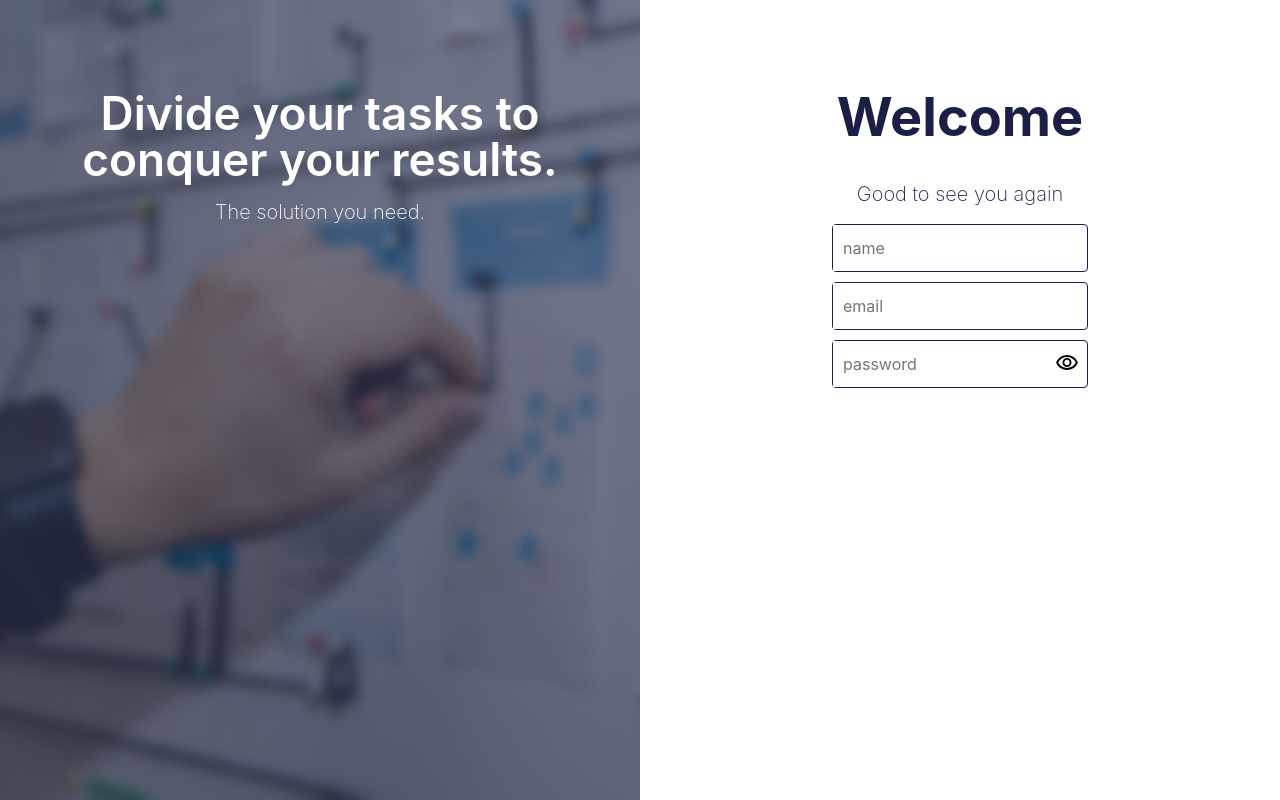
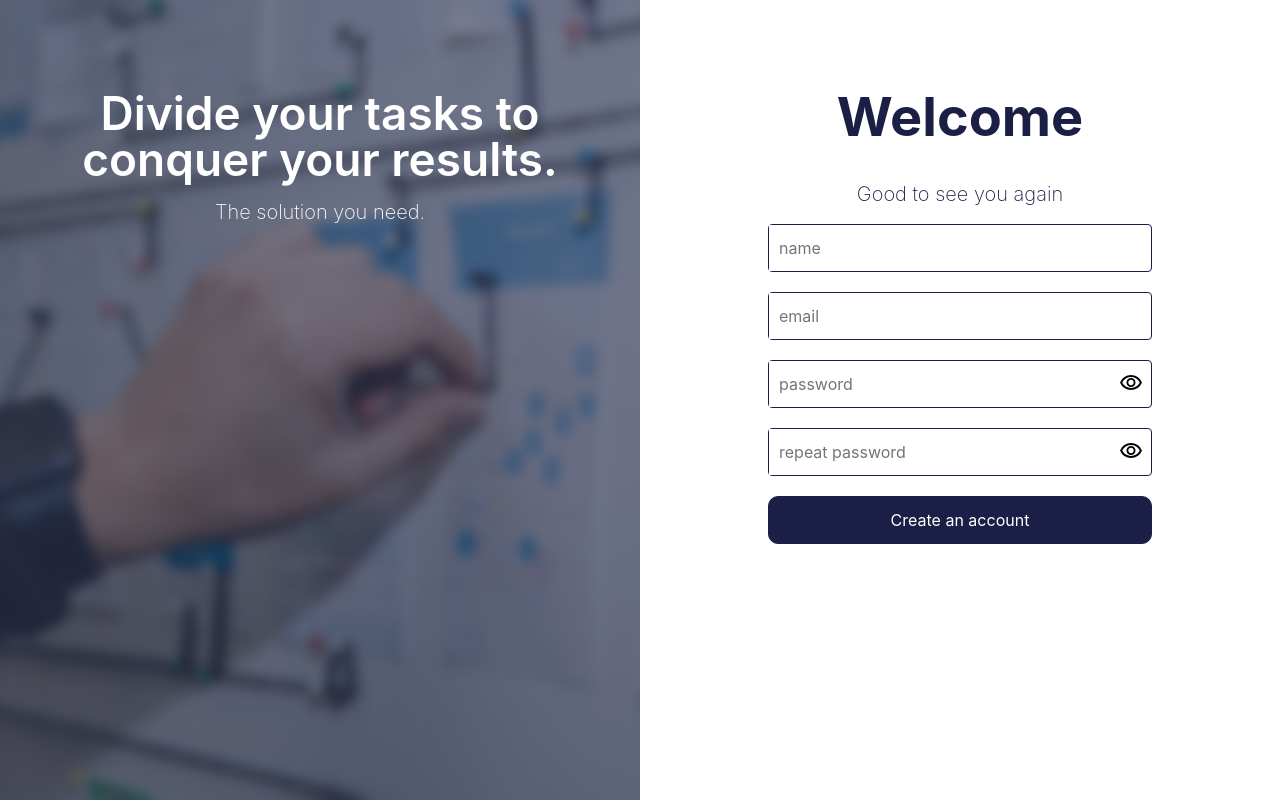
Before and after one commit to GabrielSiron/kanban-task, a Vue app in the folder frontend/: page /signup in a window 1280 px wide. Built offline with nearby package versions, Linux system fonts and the light colour scheme.

Commit message:
feat: add button for signup form

```diff
--- /dev/null
+++ b/frontend/src/components/Button.vue
@@ -0,0 +1,40 @@
+<script setup lang="ts">
+defineProps(['clickFunction', 'color', 'text'])
+</script>
+
+<template>
+    <button :class="'my-btn ' + color">
+        {{ text }}
+    </button>
+</template>
+
+<style>
+.my-btn {
+    height: 48px;
+    border-radius: 10px;
+    background-color: transparent;
+    color: black;
+    box-shadow: none;
+    border: 1px solid black;
+    font-family: 'Inter', sans-serif;
+    font-size: 16px;
+}
+
+.dark-primary + .my-btn {
+    background-color: var(--dark-primary);
+    color: white;
+    border: 1px solid var(--dark-primary);
+}
+
+.primary + .my-btn {
+    background-color: var(--primary);
+    color: white;
+    border: 1px solid var(--primary);
+}
+
+.light-primary + .my-btn {
+    background-color: var(--light-primary);
+    color: white;
+    border: 1px solid var(--light-primary);
+}
+</style>
--- a/frontend/src/pages/signup.vue
+++ b/frontend/src/pages/signup.vue
@@ -1,6 +1,8 @@
 <script setup lang="ts">
 import Input from '../components/Input.vue';
+import Button from '../components/Button.vue';
 
+var form = {name: '', email: '', password: '', repeat_password: ''}
 </script>
 <template>
 
@@ -12,9 +14,43 @@ import Input from '../components/Input.vue';
         <div class="form-container">
             <h1>Welcome</h1>
             <h4>Good to see you again</h4>
-            <Input class="text-input" placeholder="name" type="text" color="dark-primary"/>
-            <Input class="text-input" placeholder="email" type="text" color="dark-primary"/>
-            <Input class="text-input" placeholder="password" type="password" color="dark-primary"/>
+            <Input
+                v-model="form.name"
+                @input="
+                ($event) => {
+                    form.name = $event.target.value
+                }"
+                placeholder="name"
+                type="text"
+                color="dark-primary"/>
+            <Input
+                v-model="form.email"
+                @input="
+                ($event) => {
+                    form.email = $event.target.value
+                }"
+                placeholder="email"
+                type="text"
+                color="dark-primary"/>
+            <Input
+                v-model="form.password"
+                @input="
+                ($event) => {
+                    form.password = $event.target.value
+                }"
+                placeholder="password"
+                type="password"
+                color="dark-primary"/>
+            <Input
+                v-model="form.repeat_password"
+                @input="
+                ($event) => {
+                    form.repeat_password = $event.target.value
+                }"
+                placeholder="repeat password"
+                type="password"
+                color="dark-primary"/>
+            <Button color="dark-primary" text="Create an account"></Button>
         </div>
     </div>
 </template>
@@ -55,10 +91,11 @@ h1, .form-container h4 {
     grid-template-columns: 1fr 1fr;
 }
 
-.text-input {
-    margin-bottom: 10px;
-    width: 40%;
+.input, .my-btn {
+    margin-bottom: 20px !important;
+    width: 60% !important;
 }
+
 .image-container {
     position: relative;
     justify-content: center;
@@ -109,5 +146,10 @@ h1, .form-container h4 {
     .image-container h2, .image-container h4 {
         display: none;
     }
+
+    .input, .my-btn {
+        margin-bottom: 20px !important;
+        width: 80% !important;
+    }
 }
 </style>
```
